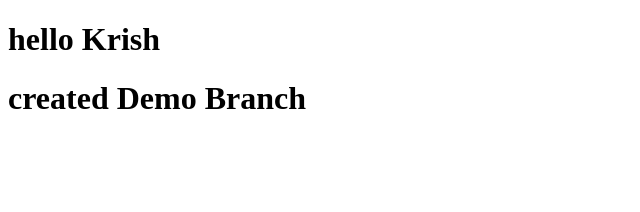
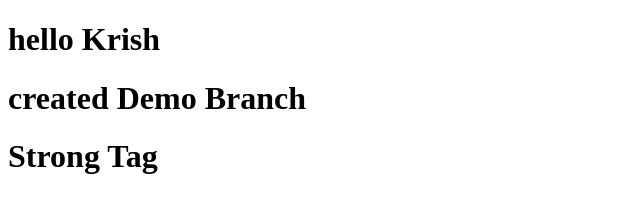
Before and after one commit to KrishRohith16/prac, a plain HTML site: page index.html in a window 1280 px wide. Shown: the whole page, without its empty margins (0-640 px from the left). Drawn offline with Linux system fonts and the light colour scheme.

Commit message:
Strong Tag

```diff
--- a/index.html
+++ b/index.html
@@ -12,6 +12,7 @@
 <body>
     <h1>hello Krish </h1>
     <h1>created Demo Branch</h1>
+    <h1>Strong Tag</h1>
 </body>
 
 </html>
```
